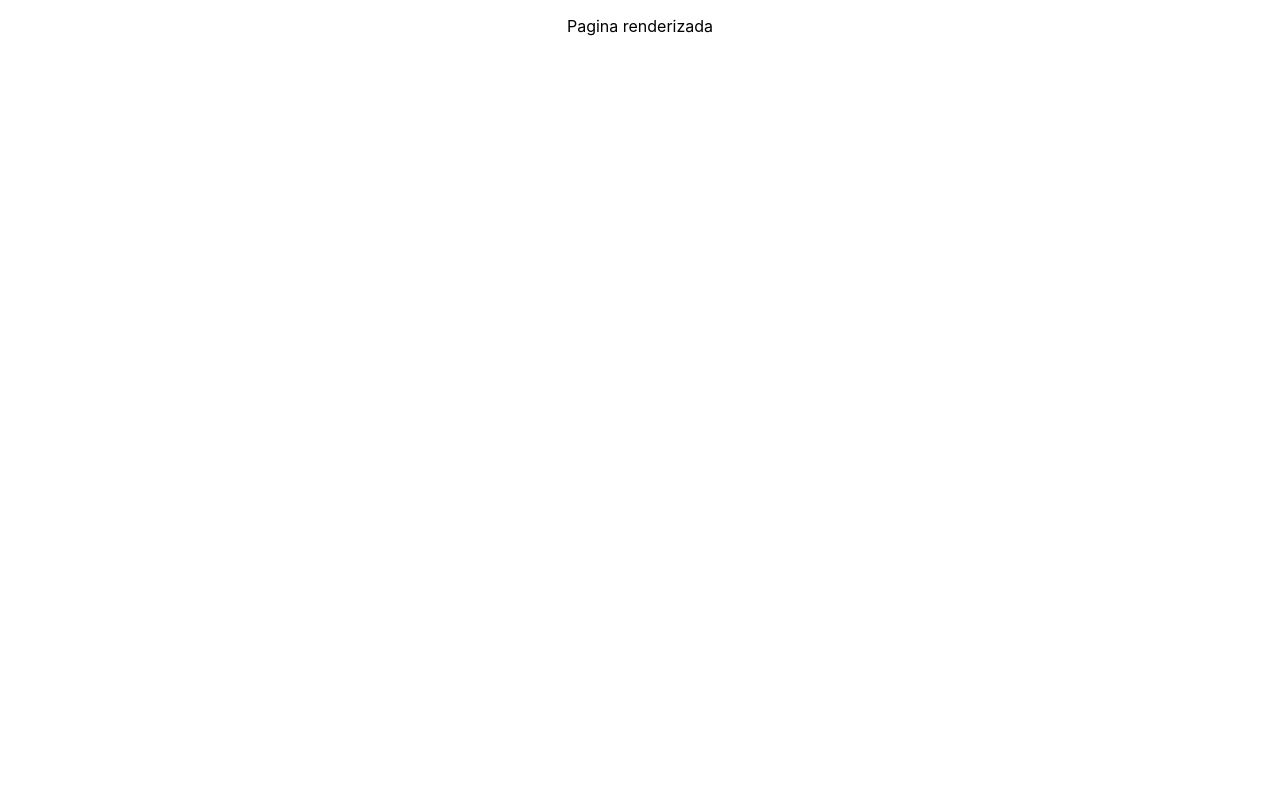
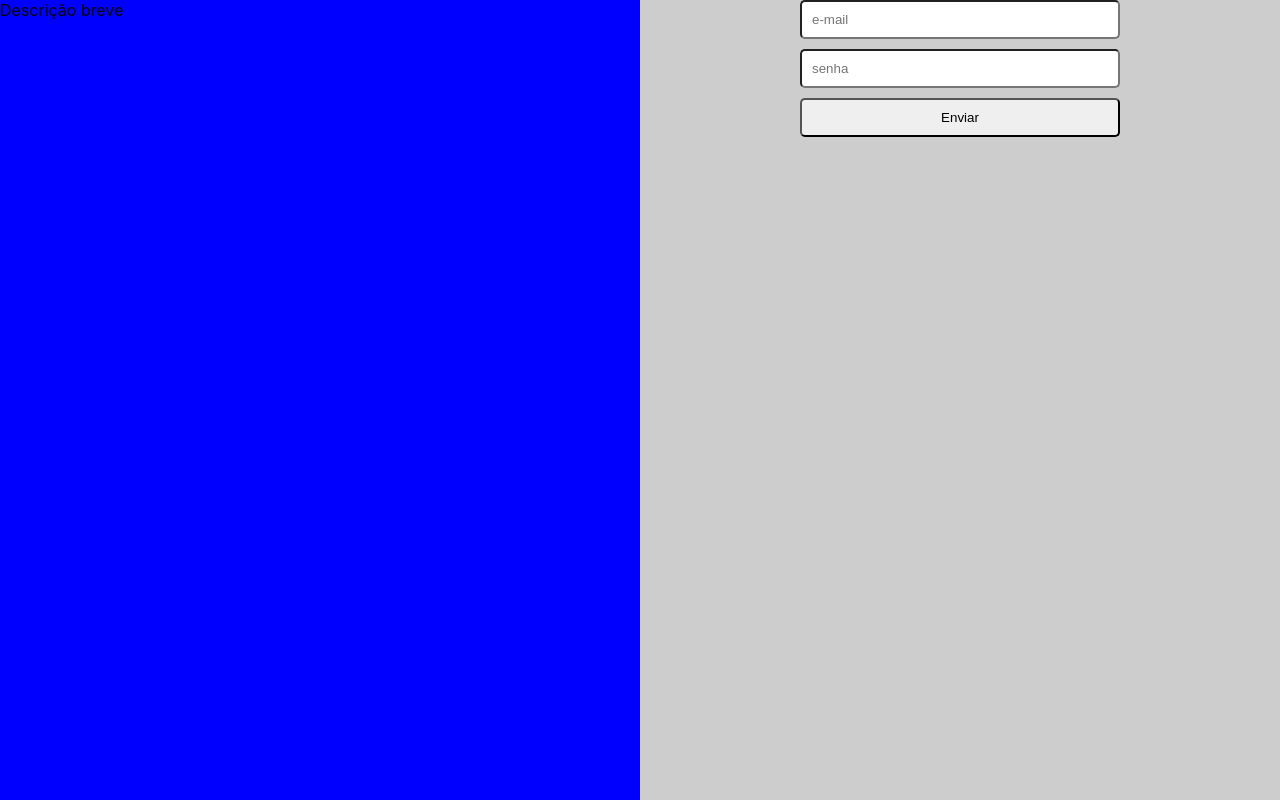
Before and after one commit to future4code/Aline-Vignoli, a React (Create React App) app in the folder semana10/labe-x/: page / in a window 1280 px wide. Built offline with nearby package versions, Linux system fonts and the light colour scheme.

Commit message:
estruturação básica do componente Home

```diff
--- a/semana10/labe-x/src/App.js
+++ b/semana10/labe-x/src/App.js
@@ -1,9 +1,10 @@
 import './App.css';
+import Home from './components/Home'
 
 function App() {
   return (
-    <div className="App">
-      <p>Pagina renderizada</p>
+    <div>
+      <Home/>
     </div>
   );
 }
--- a/semana10/labe-x/src/components/BaseForm.js
+++ b/semana10/labe-x/src/components/BaseForm.js
@@ -1,11 +1,32 @@
 import React from 'react'
+import styled from 'styled-components'
+
+const Form = styled.form`
+    width: 50%;
+    display: flex;
+    flex-direction: column;
+    gap: 10px;
+    margin: auto;
+`
+
+const Input = styled.input`
+    padding: 10px;
+    border-radius: 5px;
+`
+
+const Button = styled.button`
+    padding: 10px;
+    border-radius: 5px;
+`
 
 //Texto dos botões condicionalmente (login ou signup)
-const BaseForm = () => {
+const BaseForm = (props) => {
     return (
-        <div>
-            Formulário base
-        </div>
+        <Form>
+            <Input placeholder={props.placeholder1}/>
+            <Input placeholder={props.placeholder2}/>
+            <Button>{props.buttonText}</Button>
+        </Form>
     )
 }
 
--- a/semana10/labe-x/src/components/Home.js
+++ b/semana10/labe-x/src/components/Home.js
@@ -1,10 +1,36 @@
 import React from 'react'
+import styled from 'styled-components'
+import BaseForm from './BaseForm'
+
+const MainContainer = styled.section`
+    display: flex;
+`
+
+const DescriptionSection = styled.section`
+    background-color: blue;
+    width: 50%;
+    height: 100vh;
+`
+
+const FormsContainer = styled.section`
+    background-color: #cdcdcd;
+    width: 50%;
+`
 
 const Home = () => {
     return (
-        <div>
-            Home
-        </div>
+        <MainContainer>
+            <DescriptionSection>
+                Descrição breve
+            </DescriptionSection>
+            <FormsContainer>
+                <BaseForm
+                    placeholder1="e-mail"
+                    placeholder2="senha"
+                    buttonText="Enviar"
+                />
+            </FormsContainer>
+        </MainContainer>
     )
 }
 
```
